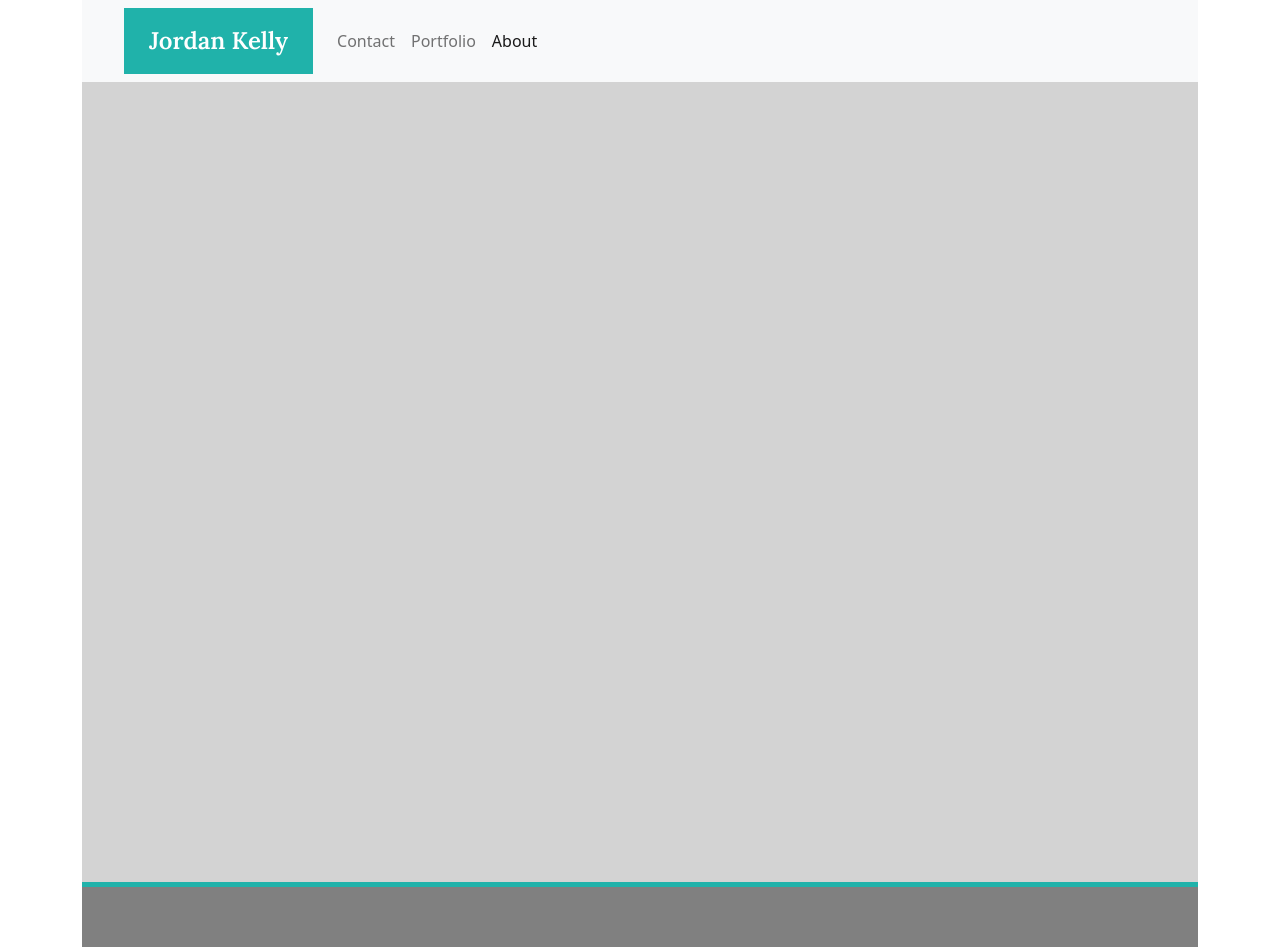
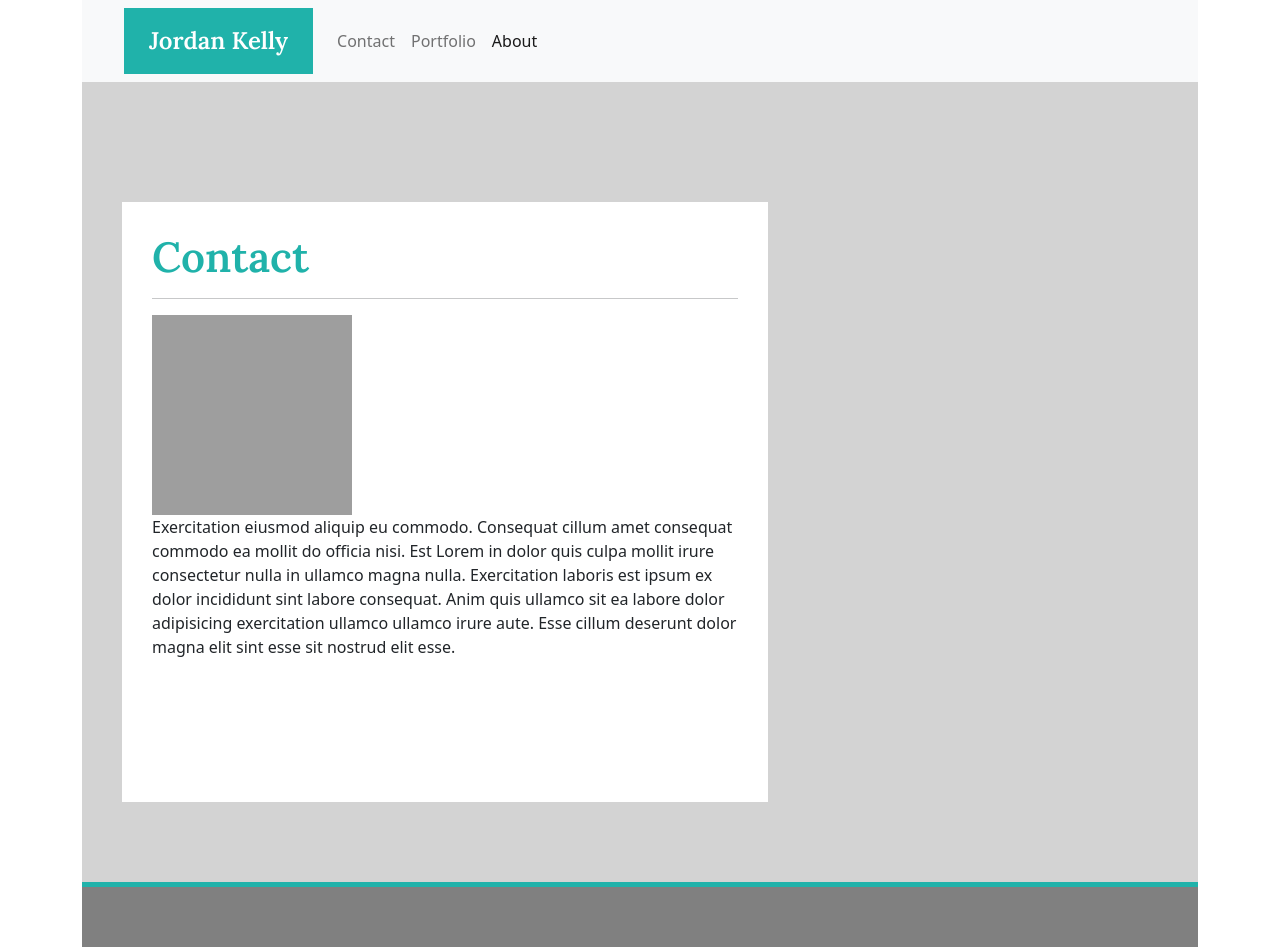
Before and after one commit to profjjk/bootstrap-portfolio, a plain HTML site: page contact.html in a window 1280 px wide. Drawn offline with nearby package versions, Linux system fonts and the light colour scheme; grey boxes are pictures that could not be loaded.

Commit message:
Created article section for contact and portfolio pages

```diff
--- a/contact.html
+++ b/contact.html
@@ -40,6 +40,16 @@
 
     <section class="container-lg">
         <div class="wrapper">
+            <article>
+                <h2>Contact</h2>
+                <hr/>
+                <div>
+                    <img src="https://placeimg.com/200/200/any/grayscale" alt="Random Image" />
+                    <p>
+                        Exercitation eiusmod aliquip eu commodo. Consequat cillum amet consequat commodo ea mollit do officia nisi. Est Lorem in dolor quis culpa mollit irure consectetur nulla in ullamco magna nulla. Exercitation laboris est ipsum ex dolor incididunt sint labore consequat. Anim quis ullamco sit ea labore dolor adipisicing exercitation ullamco ullamco irure aute. Esse cillum deserunt dolor magna elit sint esse sit nostrud elit esse.
+                    </p>
+                </div>
+            </article>
         </div>
     </section>
 
--- a/css/contact.css
+++ b/css/contact.css
@@ -24,6 +24,20 @@
     padding: 120px 0 80px 40px;
 }
 
+article {
+    height: 600px;
+    width: 60%;
+    background: #fff;
+    padding: 30px;
+}
+
+h2 {
+    font-family: 'Lora', serif;
+    font-size: 42px;
+    font-weight: 500;
+    color: #20B2AA;
+}
+
 /***** FOOTER SECTION *****/
 
 #green-bar {
--- a/css/portfolio.css
+++ b/css/portfolio.css
@@ -24,6 +24,20 @@
     padding: 120px 0 80px 40px;
 }
 
+article {
+    height: 600px;
+    width: 60%;
+    background: #fff;
+    padding: 30px;
+}
+
+h2 {
+    font-family: 'Lora', serif;
+    font-size: 42px;
+    font-weight: 500;
+    color: #20B2AA;
+}
+
 /***** FOOTER SECTION *****/
 
 #green-bar {
```
